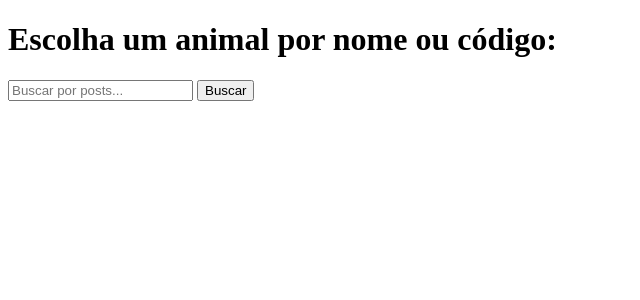
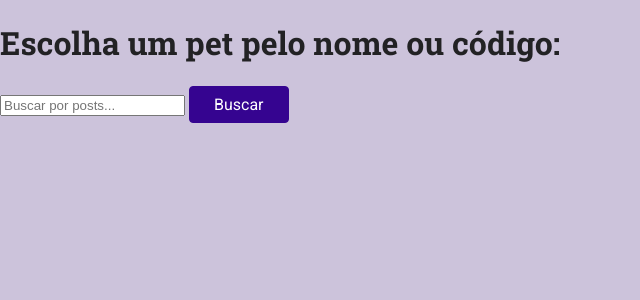
Before and after one commit to Parreirasgl/python-0016-django-animal-registry, a Django app: page /busca in a window 1280 px wide. Shown: the top 300 px of the page, without its empty margins (0-640 px from the left). Run offline with Django 5.2, Linux system fonts and the light colour scheme.

Commit message:
feat: Add CSS files

```diff
--- /dev/null
+++ b/projetc_animal_registry/register/static/register/styles/base.css
@@ -0,0 +1,55 @@
+@import url('https://fonts.googleapis.com/css2?family=Roboto:wght@400;700&family=Roboto+Slab:wght@700&display=swap');
+
+* {
+  box-sizing: border-box;
+}
+
+body {
+  font-family: 'Roboto', sans-serif;
+  margin: 0;
+  background-color: #ccc3db;
+  color: #3e3e41;
+}
+
+h1,
+h2,
+h3 {
+  font-family: 'Roboto Slab', sans-serif;
+  color: #222224;
+}
+
+button,
+.btn {
+  cursor: pointer;
+  font: inherit;
+  padding: 0.5rem 1.5rem;
+  background-color: #350490;
+  border: 1px solid #350490;
+  color: white;
+  border-radius: 4px;
+  text-decoration: none;
+}
+
+button:hover,
+.btn:hover {
+  background-color: #230161;
+  border-color: #230161;
+}
+
+#main-header {
+    width: 100%;
+    text-align: center;
+    padding: 2rem 0;
+}
+
+#main-header h1 {
+    font-size: 1.5rem;
+}
+
+#main-logo {
+    font-size: 3rem;
+    font-family: 'Roboto Slab', sans-serif;
+    text-decoration: none;
+    color: #350490;
+    font-weight: bold;
+}
--- a/projetc_animal_registry/register/templates/register/busca.html
+++ b/projetc_animal_registry/register/templates/register/busca.html
@@ -1,11 +1,14 @@
+{% load static %}
 <!DOCTYPE html>
 <html lang="en">
 <head>
     <title>Hom Page - Escolher animal</title>
+    <link rel="stylesheet" href="{% static 'register/styles/base.css' %}">
+    <link rel="stylesheet" href="{% static 'register/styles/all-meetups.css' %}">
 </head>
 <body>
 {% if input %}
-    <h1>Escolha um animal por nome ou código:</h1>
+    <h1>Escolha um pet pelo nome ou código:</h1>
     <form action="{% url 'path_buscar' %}" method="GET">
         <input type="text" name="input" placeholder="Buscar por posts...">
         <button type="submit">Buscar</button>
--- a/projetc_animal_registry/register/templates/register/confirmacao.html
+++ b/projetc_animal_registry/register/templates/register/confirmacao.html
@@ -4,6 +4,8 @@
 <html>
 <head>
     <title>Registro editado com sucesso</title>
+    <link rel="stylesheet" href="{% static 'register/styles/base.css' %}">
+    <link rel="stylesheet" href="{% static 'register/styles/all-meetups.css' %}">
 </head>
 <body>
     <section id="confirmacao">
--- a/projetc_animal_registry/register/templates/register/editar_registro.html
+++ b/projetc_animal_registry/register/templates/register/editar_registro.html
@@ -4,6 +4,8 @@
 <html>
 <head>
     <title>Registro de cada Animal</title>
+    <link rel="stylesheet" href="{% static 'register/styles/base.css' %}">
+    <link rel="stylesheet" href="{% static 'register/styles/all-meetups.css' %}">
 </head>
 <body>
     <h1>Animal</h1>
```
Also changed, not shown: projetc_animal_registry/register/static/register/styles/meetup-detail.css (added, +88 -0 lines).
